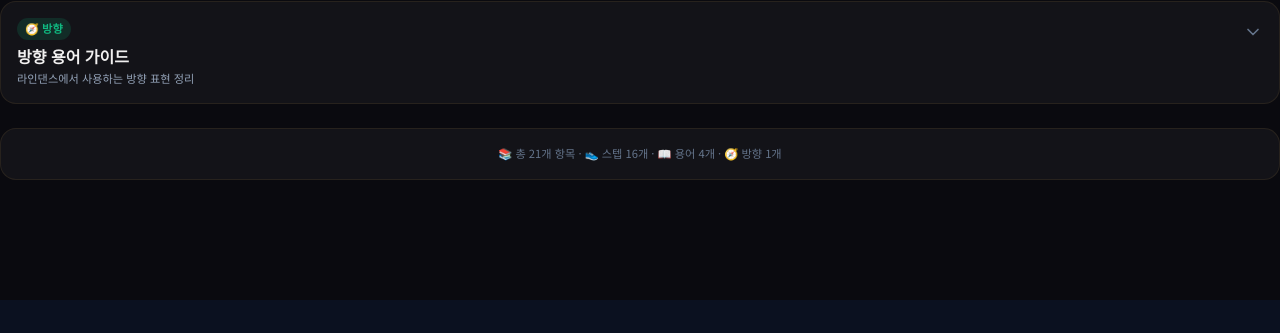
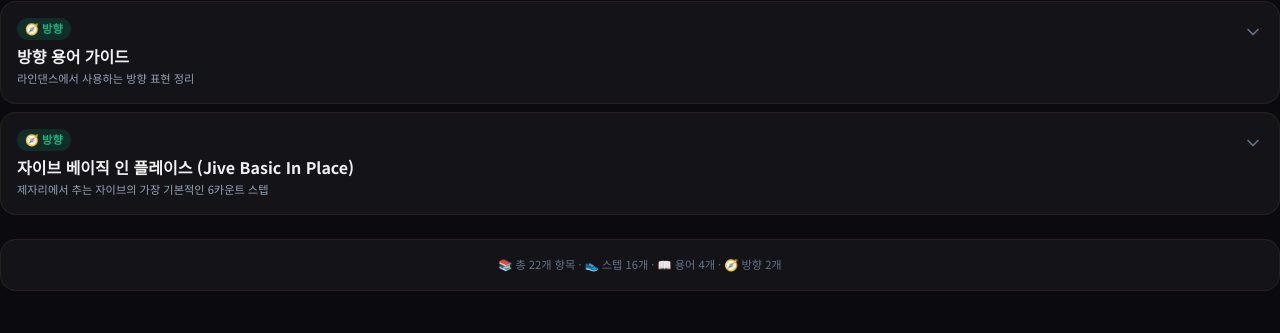
Before and after one commit to elleme1/stepbystep-linedance, a React (Vite) app: page /theory in a window 1280 px wide. Shown: the part 2446-2779 px from the top of the page. Before the commit the page ends 2746 px from the top, so only its background shows below. Built offline with nearby package versions, Linux system fonts and the light colour scheme.

Commit message:
feat: 이론 섹션에 자이브 베이직 인 플레이스(Jive Basic In Place) 추가

```diff
--- a/src/data/theory.js
+++ b/src/data/theory.js
@@ -231,6 +231,17 @@ export const theoryData = [
         tips: '영어 방향 용어에 익숙해지면 스텝시트를 읽기가 훨씬 쉬워집니다!',
         keywords: [],
         gifUrl: null
+    },
+    {
+        id: 'dir_02',
+        category: 'direction',
+        title: '자이브 베이직 인 플레이스 (Jive Basic In Place)',
+        shortDesc: '제자리에서 추는 자이브의 가장 기본적인 6카운트 스텝',
+        content: '자이브 베이직 인 플레이스는 제자리에서 체중 이동만으로 추는 자이브의 핵심 기초 스텝입니다.\n\n■ 카운트 구성: 1-2, 3&4, 5&6 (총 6카운트)\n\n1: 왼발 뒤로 록 (Rock Back) — 체중을 왼발로 이동\n2: 오른발 제자리 리커버 (Recover) — 체중을 오른발로 되돌림\n3: 왼발 옆으로 작게 (Chasse Left)\n&: 오른발 모아\n4: 왼발 옆으로\n5: 오른발 옆으로 작게 (Chasse Right)\n&: 왼발 모아\n6: 오른발 옆으로\n\n■ 리듬 패턴: Slow - Slow - Quick-Quick-Slow - Quick-Quick-Slow\n■ 음악 박자: 4/4박자 기준, 1소절에 6카운트가 배분됨',
+        tips: '록 스텝(1-2)에서 뒤꿈치를 들고 볼(앞꿈치)로 딛으면 바운스감이 살아납니다. 샤세(3&4, 5&6)는 작고 가볍게! 무릎을 살짝 구부리고 탄력 있게 바운스하는 것이 자이브의 핵심입니다. 처음에는 0.75배속으로 천천히 연습한 뒤 원래 속도(약 140~176 BPM)로 올려보세요.',
+        keywords: ['자이브', 'jive', '베이직 인 플레이스', 'basic in place', '자이브 베이직', 'jive basic'],
+        gifUrl: null,
+        videoUrl: 'jlY_nxpQJIQ'
     }
 ];
 
```
